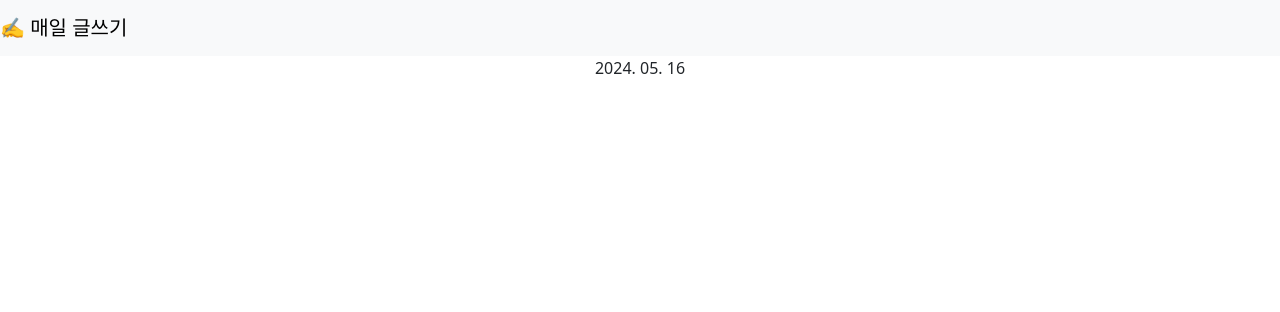
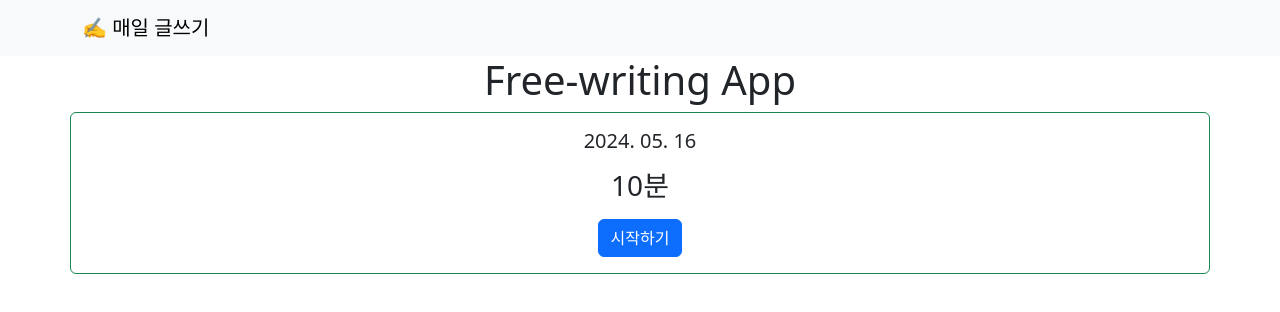
Before and after one commit to BumgeunSong/free-writing-app, a React (Create React App) app: page / in a window 1280 px wide. Shown: the top 312 px of the page. Built offline with nearby package versions, Linux system fonts and the light colour scheme.

Commit message:
오늘 카드 만들기

```diff
--- a/src/App.tsx
+++ b/src/App.tsx
@@ -4,14 +4,23 @@ import FreeWritingTextField from './FreeWritingTextField';
 import CharacterCounter from './CharacterCounter';
 import TodayCard from './TodayCard';
 import NavigationBar from './NavigationBar';
+import { Row, Col, Container } from 'react-bootstrap';
 
 function App() {
   return (
     <RecoilRoot>
       <div className="App">
         <NavigationBar />
-        <h1>Free-writing App</h1>
-        <TodayCard />
+        <Container>
+          <Row>
+            <Col>
+              <h1>Free-writing App</h1>
+            </Col>
+          </Row>
+          <Row>
+            <TodayCard />
+          </Row>
+        </Container>
       </div>
     </RecoilRoot>
   );
--- /dev/null
+++ b/src/Duration.tsx
@@ -0,0 +1,13 @@
+import { Container } from "react-bootstrap";
+
+function Duration() {
+    return (
+        <Container>
+            <h3>
+                {"10분"}
+            </h3>
+        </Container>
+    )
+}
+
+export default Duration
--- a/src/NavigationBar.tsx
+++ b/src/NavigationBar.tsx
@@ -1,11 +1,11 @@
-import { Container, Navbar, Stack } from "react-bootstrap";
+import { Container, Navbar } from "react-bootstrap";
 
 function NavigationBar() {
     return (
-        <Navbar className="bg-body-tertiary" fixed="top">
-            <Stack direction="horizontal" gap={2}>
+        <Navbar className="bg-body-tertiary">
+            <Container>
                 <Navbar.Brand>✍️ 매일 글쓰기</Navbar.Brand>
-            </Stack>
+            </Container>
         </Navbar>
     )
 }
--- a/src/TodayCard.tsx
+++ b/src/TodayCard.tsx
@@ -1,14 +1,22 @@
 import CurrentDate from "./CurrentDate";
-import { Col, Container, Row } from "react-bootstrap";
+import { Button, Card, Col, Container, Row } from "react-bootstrap";
+import Duration from "./Duration";
 
 function TodayCard() {
     return (
-        <Container>
-        <Row>
-            <Col>
-                <CurrentDate />
-            </Col>
-        </Row>
+        <Card className="text-center" border="success">
+            <Card.Body>
+                <Card.Title>
+                    <CurrentDate />
+                </Card.Title>
+                <Card.Text>
+                    <Duration />
+                </Card.Text>
+                <Button variant="primary">시작하기</Button>
+            </Card.Body>
+        </Card>
+    )
+}
         {/*
         // 오늘 시작 전
         // - 목표 글쓰기 시간
@@ -18,8 +26,5 @@ function TodayCard() {
         // - 아이콘
         // - 완료 텍스트
          */}
-    </Container>
-    )
-}
 
 export default TodayCard
```
